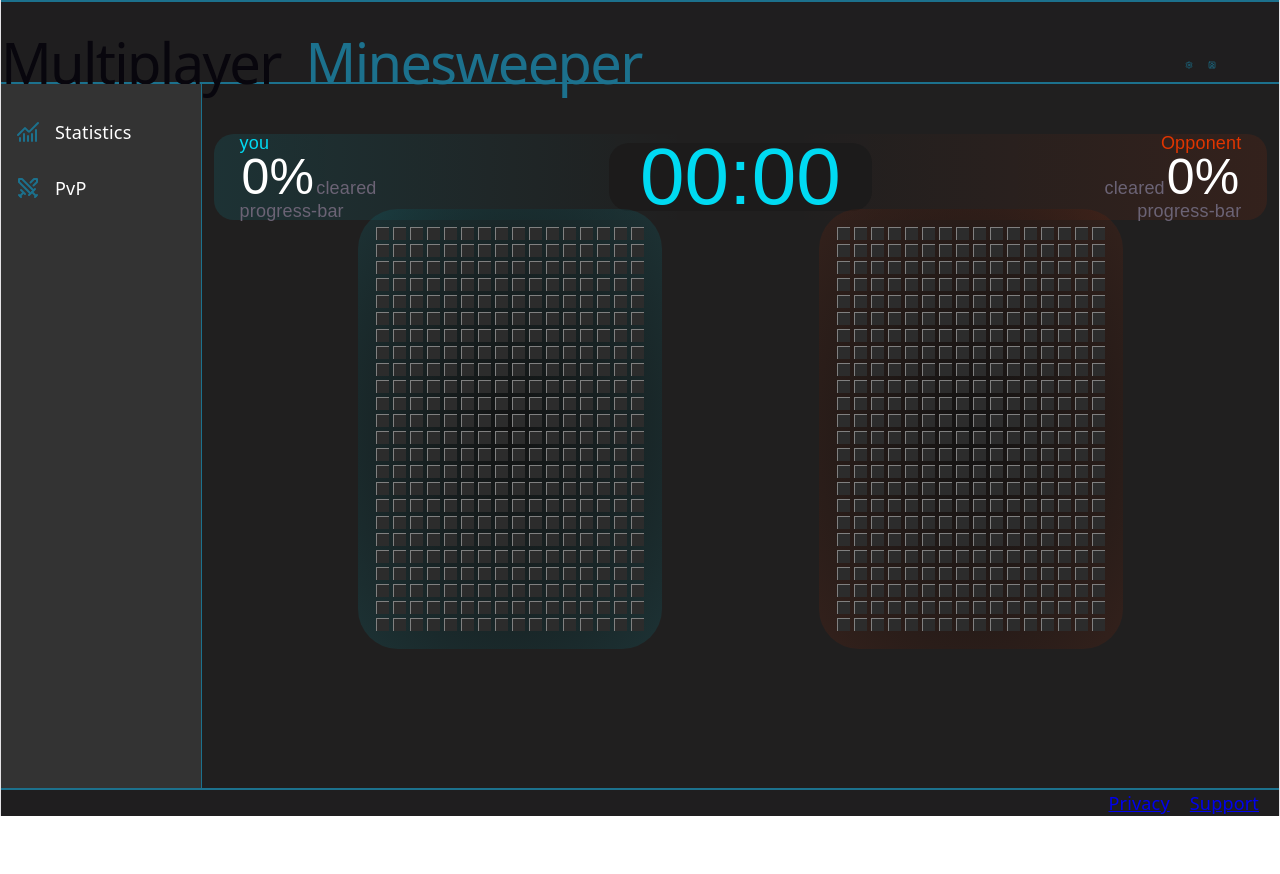
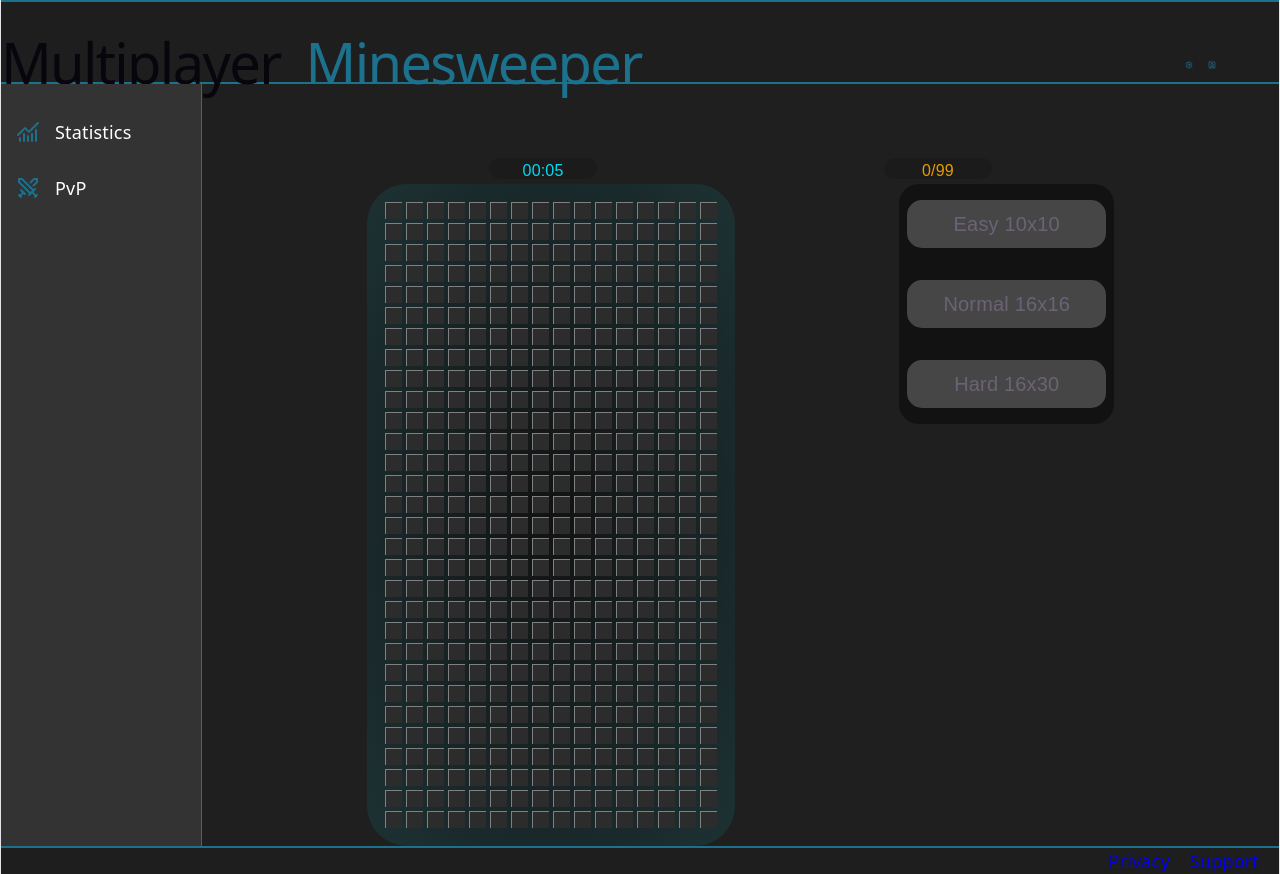
Before and after one commit to SamvelHov02/MultiplayerMinesweeper, a React (Vite) app in the folder client/: page / in a window 1280 px wide. Before the commit the page ends 816 px from the top, so only its background shows below. Built offline with nearby package versions, Linux system fonts and the light colour scheme.

Commit message:
Game page Done

```diff
--- a/client/src/Board.jsx
+++ b/client/src/Board.jsx
@@ -1,5 +1,4 @@
 import Cell from './Cell';
-import './Cell.css';
 
 function Board({rows, cols}) {
   // Generate the cell array
--- a/client/src/Cell.css
+++ b/client/src/Cell.css
@@ -1,6 +1,6 @@
 .board-row div{
-  width : min(1.5vw, 1.5vh);
-  height : min(1.5vw, 1.5vh);
+  width : min(2vw, 2vh);
+  height : min(2vw, 2vh);
   border-top : 1px solid gray;
   border-left : 1px solid gray;
   background-color : rgb(44, 44, 44);
--- a/client/src/Cell.jsx
+++ b/client/src/Cell.jsx
@@ -1,6 +1,7 @@
-function Cell() {
+function Cell({}) {
   return (
-   <div></div>
+   <div
+   ></div>
   );
 }
 
--- a/client/src/Counter.css
+++ b/client/src/Counter.css
@@ -1,9 +1,17 @@
 .minesweeper-counter{
     color : #E89B00;
     background-color: #1C1B1B;
-    height: 100%;
-    font-size : 80px;
+    height: 80%;
+    font-size : 2vh;
     align-content : center;
     border-radius: 20px;
-    width: 25%;
+    width: 10%;
 }
+
+
+@media (orientation: portrait){
+    .minesweeper-counter{
+        height : 30%;
+        width: 25%;
+    }
+}
--- a/client/src/Game.css
+++ b/client/src/Game.css
@@ -4,6 +4,9 @@
 
 .main-board-game{
     width: 100%;
+    height : 100%;
+    display: flex;
+    flex-direction: column
 }
 
 .main-board-header{
@@ -11,14 +14,15 @@
     flex-direction: row;
     width: 100%;
     justify-content: space-evenly;
-    height: 150px;
+    height: 20%;
+    padding-top : 3vh;
 }
 
 .board-area{
     display : flex ;
     flex-direction: row;
-    margin-top : 10vh;
-    margin-left : 10vh;
+    justify-content : space-evenly;
+    /* flex : 1 */
 }
 
 .difficulty-menu{
@@ -28,6 +32,7 @@
     background-color: #121212;
     width: 20%;
     border-radius: 20px;
+    height : 30vh;
 }
 
 .difficulty-menu span{
@@ -39,3 +44,15 @@
     margin-right : 1vh;
     border-radius : 15px
 }
+
+.board-wrapper{
+  padding : min(2vw, 2vh);
+  background : radial-gradient(ellipse at center, #121212 0%, rgba(0, 218, 242, 0.1) 100%);
+  border-radius: 40px;
+}
+
+@media (orientation: portrait){
+    .main-board-header{
+        height: 10%;
+    }
+}
--- a/client/src/Game.jsx
+++ b/client/src/Game.jsx
@@ -6,10 +6,13 @@ import Timer from './Timer';
 import Counter from './Counter';
 import Board from './Board';
 import './Game.css'
+import './Cell.css'
 import Icon from './Icon';
 
 function Game({ level }) {
     const currentSettings = MINE_CONFIG[level];
+    console.log(currentSettings);
+
 
 
     return (
@@ -26,7 +29,10 @@ function Game({ level }) {
                     <Counter totalMines={currentSettings.mines} flagsPlaced={0} />
                 </div>
                 <div className='board-area'>
-                    <Board cols={currentSettings.cols} rows={currentSettings.rows}/>
+                    <div className='board-wrapper'>
+                        {console.log("Gets here")}
+                        <Board cols={currentSettings.cols} rows={currentSettings.rows}/>
+                    </div>
                     <div className='difficulty-menu'>
                         <span>Easy 10x10</span>
                         <span>Normal 16x16</span>
--- a/client/src/Pvp.css
+++ b/client/src/Pvp.css
@@ -2,7 +2,8 @@
   display : flex;
   flex-direction : column;
   width : 100%;
-  height : 80%
+  height : 100%
+
 }
 
 .head-to-head.stats {
@@ -27,9 +28,6 @@
   margin-right : 2cqw
 }
 
-.minesweeper-Timer{
-  height : 80%
-}
 
 .your-stats span{
   text-align : left;
--- a/client/src/Timer.css
+++ b/client/src/Timer.css
@@ -1,9 +1,16 @@
 .minesweeper-Timer{
     color : #00DAF2;
     background-color: #1C1B1B;
-    height: 100%;
-    font-size : 80px;
+    height: 80% ;
+    font-size : 2vh;
     align-content : center;
     border-radius: 20px;
-    width: 25%;
+    width: 10%;
 }
+
+@media (orientation: portrait){
+    .minesweeper-Timer{
+        height : 30%;
+        width: 25%;
+    }
+}
--- a/client/src/main.jsx
+++ b/client/src/main.jsx
@@ -12,9 +12,9 @@ createRoot(document.getElementById('root')).render(
   <StrictMode>
     {/* <Home /> */}
     {/* <SinglePlayer/> */}
-    {/* <Game level={'hard'}/> */}
+    <Game level={'hard'}/>
     {/* <MultiPlayer /> */}
     {/* <App /> */}
-    <Pvp />
+    {/* <Pvp /> */}
   </StrictMode>,
 )
```
Lines whose indentation alone changed are shown as unchanged.
